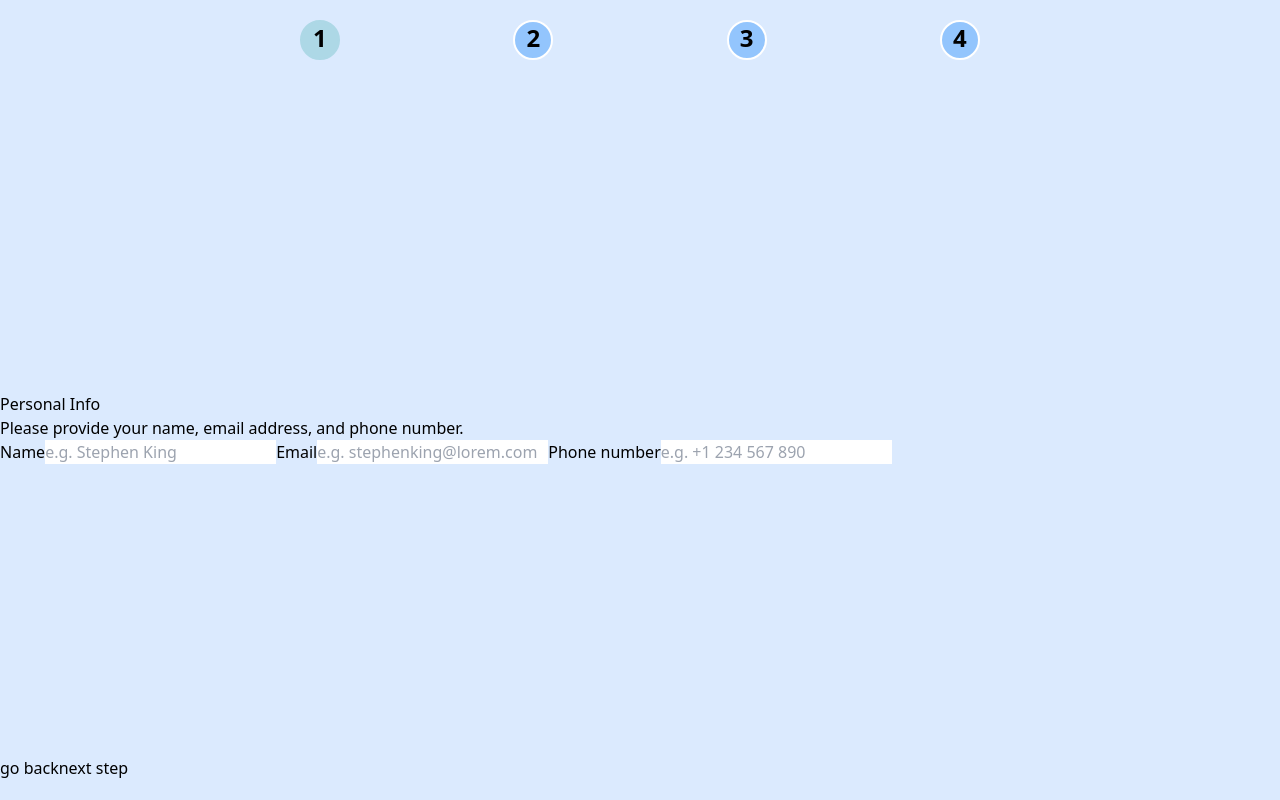
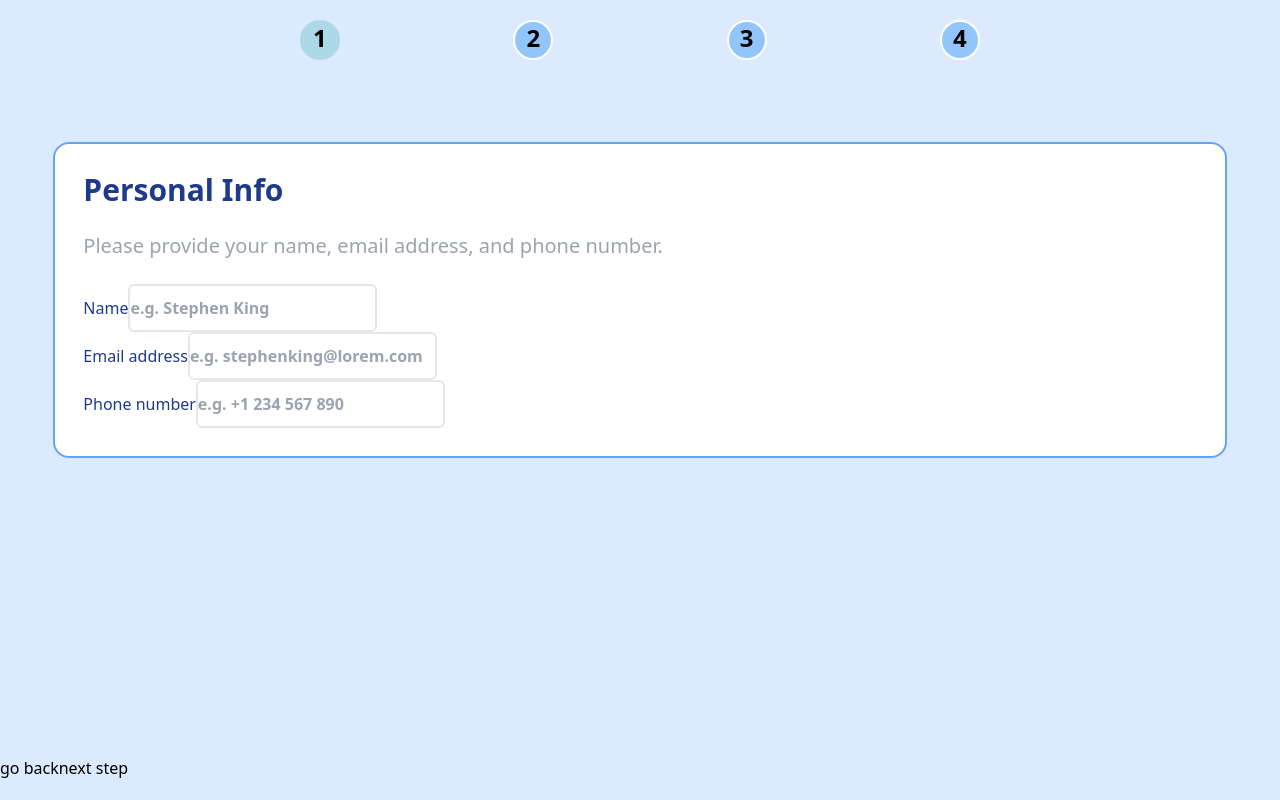
Before and after one commit to diopmorfall/multistep-form, a React (Create React App) app: page / in a window 1280 px wide. Built offline with nearby package versions, Linux system fonts and the light colour scheme.

Commit message:
PersonalFormPage style added

```diff
--- a/src/components/PersonalFormPage/PersonalFormPage.js
+++ b/src/components/PersonalFormPage/PersonalFormPage.js
@@ -41,47 +41,40 @@ export default function PersonalFormPage() {
         <section className={styles['form-page']}>
             <h1>Personal Info</h1>
             <h3>Please provide your name, email address, and phone number.</h3>
-            <form className={styles['form']}>
-                <label htmlFor="name">
-                    Name
+            <form>
+                <div class="input-container">
+                    <label htmlFor="name">Name</label>
+                    {areInputsInvalid.name && <small>This field is required</small>}
                     <input
-                        type="text"
-                        name="name"
+                        type="text" name="name"
                         value={formData.name}
                         onChange={handleChange}
                         onBlur={(e) => checkFields(e)}
                         placeholder="e.g. Stephen King"
                     />
-                    {areInputsInvalid.name && <small>This field is required</small>}
-                </label>
-                <label htmlFor="email">
-                    Email
+                </div>
+                <div class="input-container">
+                    <label htmlFor="email"> Email address</label>
+                    {areInputsInvalid.email && <small>Insert a valid email address</small>}
                     <input
-                        type="email"
-                        name="email"
+                        type="email" name="email"
                         value={formData.email}
                         onChange={handleChange}
                         onBlur={(e) => checkFields(e)}
                         placeholder="e.g. stephenking@lorem.com"
                     />
-                    {areInputsInvalid.email && (
-                        <small>Insert a valid email address</small>
-                    )}
-                </label>
-                <label htmlFor="phoneNumber">
-                    Phone number
+                </div>
+                <div class="input-container">
+                    <label htmlFor="phoneNumber"> Phone number</label>
+                    {areInputsInvalid.phoneNumber && <small>This field is required</small>}
                     <input
-                        type="tel"
-                        name="phoneNumber"
+                        type="tel" name="phoneNumber"
                         value={formData.phoneNumber}
                         onChange={handleChange}
                         onBlur={(e) => checkFields(e)}
                         placeholder="e.g. +1 234 567 890"
                     />
-                    {areInputsInvalid.phoneNumber && (
-                        <small>This field is required</small>
-                    )}
-                </label>
+                </div>
             </form>
         </section>
     );
--- a/src/components/PersonalFormPage/PersonalFormPage.module.css
+++ b/src/components/PersonalFormPage/PersonalFormPage.module.css
@@ -0,0 +1,31 @@
+.form-page {
+    @apply relative bottom-32 mx-auto flex w-11/12 flex-col rounded-2xl border-2 border-blue-400 bg-white p-7;
+}
+/*todo: needs to be generalized for each section title*/
+section h1{
+    @apply text-3xl font-bold text-blue-900;
+}
+
+.form-page h3{
+    @apply my-6 text-xl font-normal text-gray-400;
+}
+
+.form-page form{
+    @apply flex flex-col justify-around;
+}
+
+.input-container {
+    @apply my-2 grid grid-cols-2;
+}
+
+label {
+    @apply text-blue-900;
+}
+
+input {
+    @apply col-span-2 h-12 rounded-md border-2 font-semibold text-blue-800;
+}
+
+small {
+    @apply font-semibold text-red-400;
+}
```
